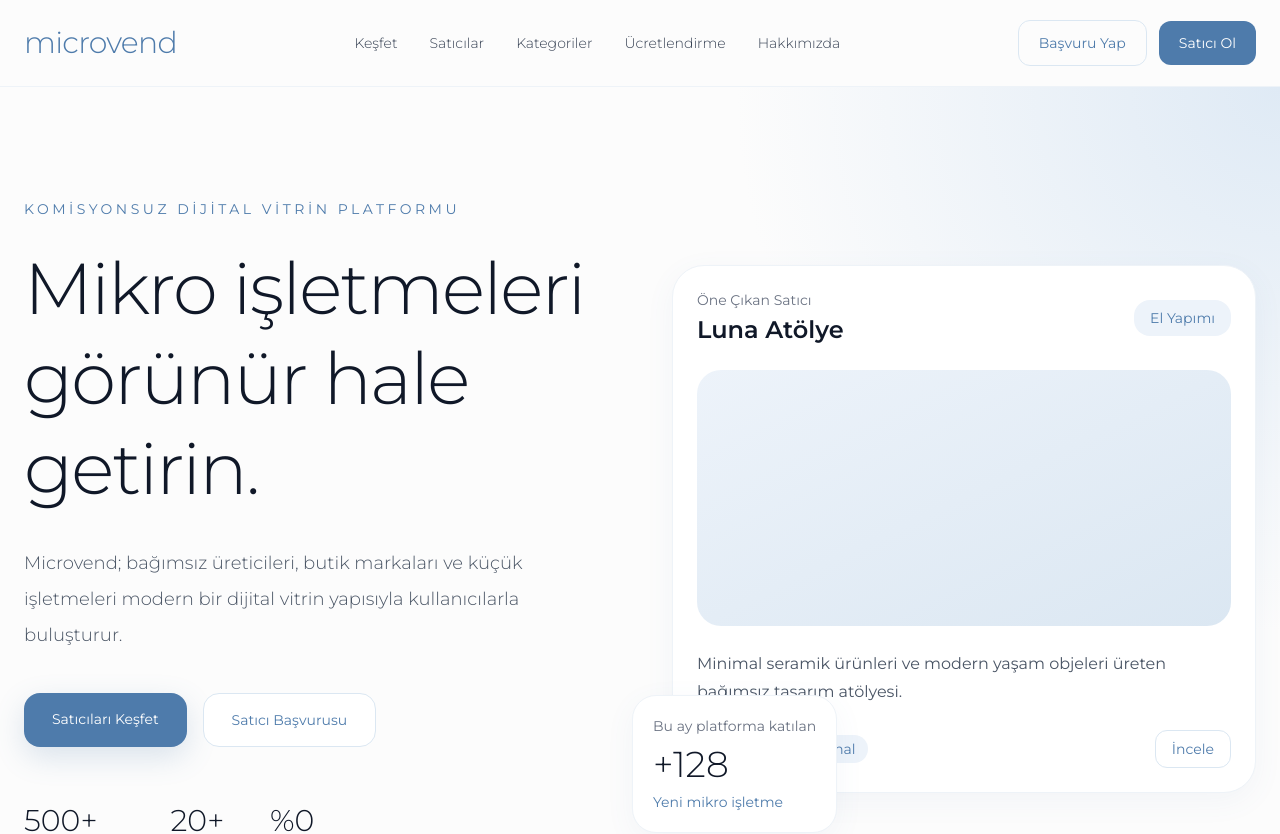
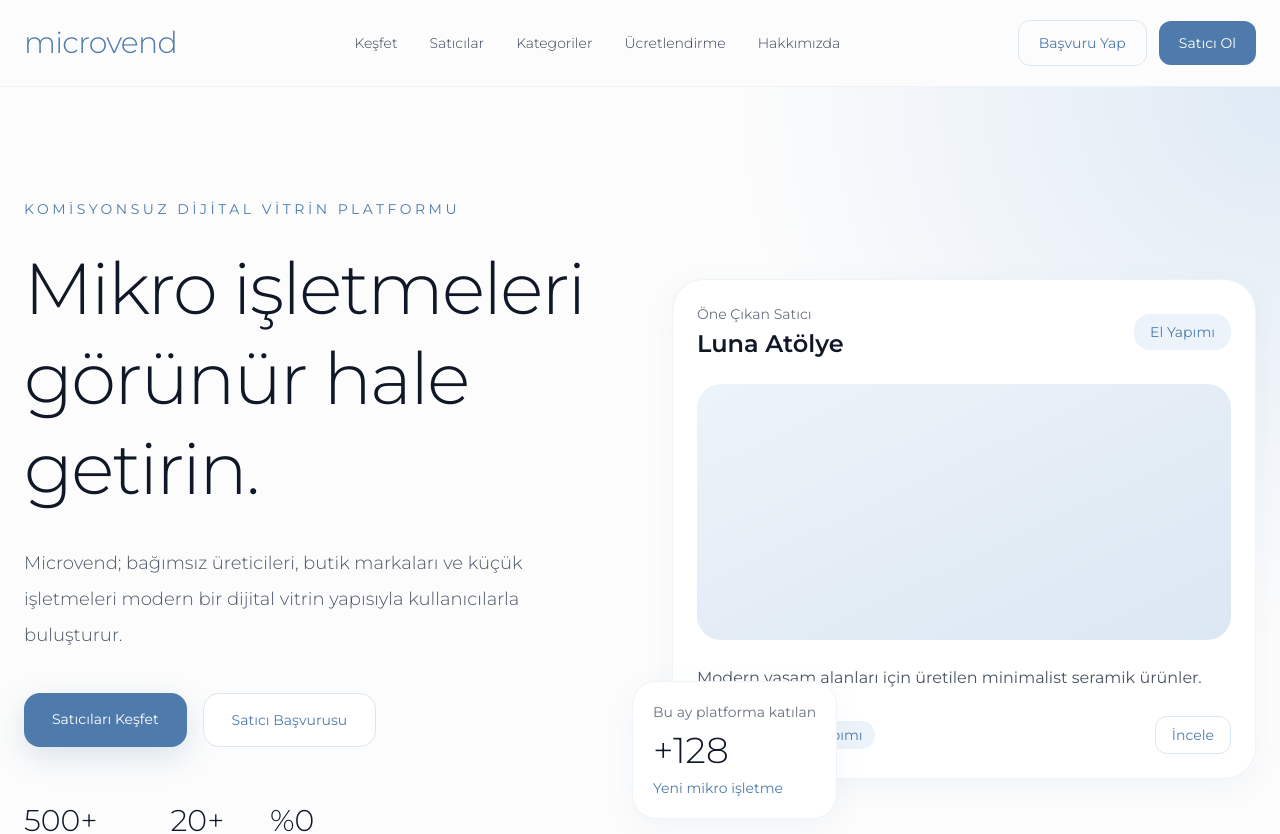
Before and after one commit to oguzkaraa1975/microvend-last, a React (Vite) app: page / in a window 1280 px wide. Shown: the top 834 px of the page. Built offline with nearby package versions, Linux system fonts and the light colour scheme.

Commit message:
Align mock data model with MVP schema

```diff
--- a/src/components/Hero.tsx
+++ b/src/components/Hero.tsx
@@ -1,6 +1,9 @@
 import { Link } from "react-router-dom";
+import { sellers } from "../data/mockData";
 
 function Hero() {
+  const featuredSeller = sellers.find((seller) => seller.featured) ?? sellers[0];
+
   return (
     <section className="relative overflow-hidden">
       <div className="absolute inset-0 bg-[radial-gradient(circle_at_top_right,#dfeaf5,transparent_35%)]" />
@@ -64,35 +67,35 @@ function Hero() {
                 <p className="text-sm text-gray-500">Öne Çıkan Satıcı</p>
 
                 <h3 className="mt-1 text-2xl font-semibold">
-                  Luna Atölye
+                  {featuredSeller.name}
                 </h3>
               </div>
 
               <div className="rounded-2xl bg-[#edf3fa] px-4 py-2 text-sm text-[#4e7bab]">
-                El Yapımı
+                {featuredSeller.categoryName}
               </div>
             </div>
 
             <div className="mb-6 h-64 rounded-[1.5rem] bg-gradient-to-br from-[#edf3fa] to-[#dbe7f2]" />
 
             <p className="mb-6 leading-7 text-gray-600">
-              Minimal seramik ürünleri ve modern yaşam objeleri üreten bağımsız
-              tasarım atölyesi.
+              {featuredSeller.shortDescription}
             </p>
 
             <div className="flex items-center justify-between">
               <div className="flex gap-2">
-                <span className="rounded-full bg-[#edf3fa] px-3 py-1 text-sm text-[#4e7bab]">
-                  Seramik
-                </span>
-
-                <span className="rounded-full bg-[#edf3fa] px-3 py-1 text-sm text-[#4e7bab]">
-                  Minimal
-                </span>
+                {featuredSeller.tags.slice(0, 2).map((tag) => (
+                  <span
+                    key={tag}
+                    className="rounded-full bg-[#edf3fa] px-3 py-1 text-sm text-[#4e7bab]"
+                  >
+                    {tag}
+                  </span>
+                ))}
               </div>
 
               <Link
-                to="/saticilar/luna-atolye"
+                to={`/saticilar/${featuredSeller.slug}`}
                 className="inline-block rounded-xl border border-[#dbe7f2] px-4 py-2 text-sm text-[#4e7bab] transition hover:bg-[#edf3fa]"
               >
                 İncele
--- a/src/data/mockData.ts
+++ b/src/data/mockData.ts
@@ -1,152 +1,264 @@
-export type Kategori = {
-  isim: string;
+export type Category = {
+  id: string;
   slug: string;
+  name: string;
+  description: string;
+  image: string;
+  sellerCount: number;
+  featured: boolean;
 };
 
-export const kategoriler: Kategori[] = [
-  { isim: "El Yapımı", slug: "seramik" },
-  { isim: "Ev Dekorasyonu", slug: "dekorasyon" },
-  { isim: "Moda", slug: "moda" },
-  { isim: "Takı", slug: "taki" },
-  { isim: "Organik Ürünler", slug: "dogal-urunler" },
-  { isim: "Sanat & Tasarım", slug: "sanat" },
-];
-
-export type Satici = {
-  isim: string;
+export type Seller = {
+  id: string;
   slug: string;
-  kategori: string;
-  sehir: string;
-  aciklama: string;
-  etiketler: string[];
-  kapakGorseli: string;
-  logo: string;
-  instagram: string;
-  whatsapp: string;
-  website: string;
-  kurulusYili: number;
-  konum: string;
-  hikaye: string;
+  name: string;
+  categoryId: string;
+  categoryName: string;
+  city: string;
+  shortDescription: string;
+  fullDescription: string;
+  story: string;
+  coverImage: string;
+  logoImage: string;
+  tags: string[];
+  instagramUrl: string;
+  whatsappUrl: string;
+  websiteUrl: string;
+  featured: boolean;
+  planType: "silver" | "gold" | "premium";
+  foundedYear: number;
+  location: string;
 };
 
-export const saticilar: Satici[] = [
+export const sellers: Seller[] = [
   {
-    isim: "Luna Atölye",
+    id: "s1",
     slug: "luna-atolye",
-    kategori: "El Yapımı",
-    sehir: "İstanbul",
-    aciklama:
+    name: "Luna Atölye",
+    categoryId: "c1",
+    categoryName: "El Yapımı",
+    city: "İstanbul",
+    shortDescription:
       "Modern yaşam alanları için üretilen minimalist seramik ürünler.",
-    etiketler: ["Seramik", "El yapımı", "Minimal"],
-    kapakGorseli:
+    fullDescription:
+      "Luna Atölye, modern yaşam alanları için minimalist seramik ürünler üretir. Her parça elde şekillendirilir ve sınırlı sayıda hazırlanır.",
+    story:
+      "Luna Atölye, seramik sanatına duyulan tutkuyla küçük bir atölyede doğdu. Her parça elde şekillendirilir, doğal sırlarla kaplanır ve sınırlı sayıda üretilir. Amacımız, günlük yaşamın içine sakin ve zamansız objeler yerleştirmek.",
+    coverImage:
       "https://images.unsplash.com/photo-1610701596007-11502861dcfa?auto=format&fit=crop&w=1600&q=80",
-    logo: "https://images.unsplash.com/photo-1610701596007-11502861dcfa?auto=format&fit=crop&w=200&h=200&q=80",
-    instagram: "https://instagram.com/lunaatolye",
-    whatsapp: "https://wa.me/905321234567",
-    website: "https://lunaatolye.com",
-    kurulusYili: 2019,
-    konum: "Kadıköy, İstanbul",
-    hikaye:
-      "Luna Atölye, seramik sanatına duyulan tutkuyla küçük bir atölyede doğdu. Her parça elde şekillendirilir, doğal sırlarla kaplanır ve sınırlı sayıda üretilir. Amacımız, günlük yaşamın içine sakin ve zamansız objeler yerleştirmek.",
+    logoImage:
+      "https://images.unsplash.com/photo-1610701596007-11502861dcfa?auto=format&fit=crop&w=200&h=200&q=80",
+    instagramUrl: "https://instagram.com/lunaatolye",
+    whatsappUrl: "https://wa.me/905321234567",
+    websiteUrl: "https://lunaatolye.com",
+    featured: true,
+    planType: "premium",
+    foundedYear: 2019,
+    location: "Kadıköy, İstanbul",
+    tags: ["Seramik", "El yapımı", "Minimal"],
   },
 
   {
-    isim: "North Craft",
+    id: "s2",
     slug: "north-craft",
-    kategori: "Ev Dekorasyonu",
-    sehir: "Ankara",
-    aciklama:
+    name: "North Craft",
+    categoryId: "c2",
+    categoryName: "Ev Dekorasyonu",
+    city: "Ankara",
+    shortDescription:
       "Doğal ahşap ve premium dekoratif yaşam ürünleri üreten butik marka.",
-    etiketler: ["Ahşap", "Dekorasyon", "Doğal"],
-    kapakGorseli:
+    fullDescription:
+      "North Craft, doğal ahşap ve premium dekoratif yaşam ürünleri üreten butik bir markadır. Sürdürülebilir malzeme seçimi ve sade estetik ön plandadır.",
+    story:
+      "North Craft, Anadolu'nun ahşap işçiliği geleneğini çağdaş ev dekorasyonuyla buluşturur. Her ürün, sürdürülebilir kaynaklardan seçilen malzemelerle atölyemizde tek tek işlenir. Doğallık, dayanıklılık ve sade estetik markamızın temel taşlarıdır.",
+    coverImage:
       "https://images.unsplash.com/photo-1618221195710-dd6b41faaea6?auto=format&fit=crop&w=1600&q=80",
-    logo: "https://images.unsplash.com/photo-1618221195710-dd6b41faaea6?auto=format&fit=crop&w=200&h=200&q=80",
-    instagram: "https://instagram.com/northcrafttr",
-    whatsapp: "https://wa.me/905331234567",
-    website: "https://northcraft.com.tr",
-    kurulusYili: 2017,
-    konum: "Çankaya, Ankara",
-    hikaye:
-      "North Craft, Anadolu'nun ahşap işçiliği geleneğini çağdaş ev dekorasyonuyla buluşturur. Her ürün, sürdürülebilir kaynaklardan seçilen malzemelerle atölyemizde tek tek işlenir. Doğallık, dayanıklılık ve sade estetik markamızın temel taşlarıdır.",
+    logoImage:
+      "https://images.unsplash.com/photo-1618221195710-dd6b41faaea6?auto=format&fit=crop&w=200&h=200&q=80",
+    instagramUrl: "https://instagram.com/northcrafttr",
+    whatsappUrl: "https://wa.me/905331234567",
+    websiteUrl: "https://northcraft.com.tr",
+    featured: true,
+    planType: "gold",
+    foundedYear: 2017,
+    location: "Çankaya, Ankara",
+    tags: ["Ahşap", "Dekorasyon", "Doğal"],
   },
 
   {
-    isim: "Mora Studio",
+    id: "s3",
     slug: "mora-studio",
-    kategori: "Moda",
-    sehir: "İzmir",
-    aciklama:
+    name: "Mora Studio",
+    categoryId: "c3",
+    categoryName: "Moda",
+    city: "İzmir",
+    shortDescription:
       "Zamansız tasarımlara odaklanan bağımsız yavaş moda markası.",
-    etiketler: ["Moda", "Yavaş moda", "Butik"],
-    kapakGorseli:
+    fullDescription:
+      "Mora Studio, zamansız tasarımlara odaklanan bağımsız bir yavaş moda markasıdır. Koleksiyonlar küçük seriler halinde üretilir.",
+    story:
+      "Mora Studio, hızlı modanın ötesinde, gardıroba yıllarca eşlik edecek parçalar tasarlar. Kumaş seçiminden dikiş detayına kadar her adımda kalite ve özen ön plandadır. Küçük seriler halinde üretilen koleksiyonlarımız, bireysel ifadeyi destekler.",
+    coverImage:
       "https://images.unsplash.com/photo-1558618666-fcd25c85cd64?auto=format&fit=crop&w=1600&q=80",
-    logo: "https://images.unsplash.com/photo-1594938298603-c8148c4dae35?auto=format&fit=crop&w=200&h=200&q=80",
-    instagram: "https://instagram.com/morastudio",
-    whatsapp: "https://wa.me/905341234567",
-    website: "https://morastudio.co",
-    kurulusYili: 2020,
-    konum: "Alsancak, İzmir",
-    hikaye:
-      "Mora Studio, hızlı modanın ötesinde, gardıroba yıllarca eşlik edecek parçalar tasarlar. Kumaş seçiminden dikiş detayına kadar her adımda kalite ve özen ön plandadır. Küçük seriler halinde üretilen koleksiyonlarımız, bireysel ifadeyi destekler.",
+    logoImage:
+      "https://images.unsplash.com/photo-1594938298603-c8148c4dae35?auto=format&fit=crop&w=200&h=200&q=80",
+    instagramUrl: "https://instagram.com/morastudio",
+    whatsappUrl: "https://wa.me/905341234567",
+    websiteUrl: "https://morastudio.co",
+    featured: true,
+    planType: "gold",
+    foundedYear: 2020,
+    location: "Alsancak, İzmir",
+    tags: ["Moda", "Yavaş moda", "Butik"],
   },
 
   {
-    isim: "Verde Organik",
+    id: "s4",
     slug: "verde-organik",
-    kategori: "Organik Ürünler",
-    sehir: "Muğla",
-    aciklama:
+    name: "Verde Organik",
+    categoryId: "c5",
+    categoryName: "Organik Ürünler",
+    city: "Muğla",
+    shortDescription:
       "Küçük üreticilerden doğal, katkısız ve yerel organik ürünler.",
-    etiketler: ["Organik", "Yerel", "Doğal"],
-    kapakGorseli:
+    fullDescription:
+      "Verde Organik, küçük üreticilerden doğal, katkısız ve yerel organik ürünleri doğrudan sofranıza ulaştırır. Ürünler mevsimsel hasat döngüsüne göre sunulur.",
+    story:
+      "Verde Organik, Ege'nin verimli topraklarında yetişen ürünleri doğrudan üreticiden sofranıza ulaştırır. Kimyasal gübre ve katkı maddesi kullanılmadan yetiştirilen ürünler, mevsimsel hasat döngüsüne uygun şekilde sunulur. Yerel ekonomiyi desteklemek misyonumuzun merkezindedir.",
+    coverImage:
       "https://images.unsplash.com/photo-1540420773420-3366772f4999?auto=format&fit=crop&w=1600&q=80",
-    logo: "https://images.unsplash.com/photo-1488459716781-31db52582fe9?auto=format&fit=crop&w=200&h=200&q=80",
-    instagram: "https://instagram.com/verdeorganik",
-    whatsapp: "https://wa.me/905351234567",
-    website: "https://verdeorganik.com",
-    kurulusYili: 2018,
-    konum: "Fethiye, Muğla",
-    hikaye:
-      "Verde Organik, Ege'nin verimli topraklarında yetişen ürünleri doğrudan üreticiden sofranıza ulaştırır. Kimyasal gübre ve katkı maddesi kullanılmadan yetiştirilen ürünler, mevsimsel hasat döngüsüne uygun şekilde sunulur. Yerel ekonomiyi desteklemek misyonumuzun merkezindedir.",
+    logoImage:
+      "https://images.unsplash.com/photo-1488459716781-31db52582fe9?auto=format&fit=crop&w=200&h=200&q=80",
+    instagramUrl: "https://instagram.com/verdeorganik",
+    whatsappUrl: "https://wa.me/905351234567",
+    websiteUrl: "https://verdeorganik.com",
+    featured: false,
+    planType: "silver",
+    foundedYear: 2018,
+    location: "Fethiye, Muğla",
+    tags: ["Organik", "Yerel", "Doğal"],
   },
 
   {
-    isim: "Atelier Moni",
+    id: "s5",
     slug: "atelier-moni",
-    kategori: "Takı",
-    sehir: "Eskişehir",
-    aciklama:
+    name: "Atelier Moni",
+    categoryId: "c4",
+    categoryName: "Takı",
+    city: "Eskişehir",
+    shortDescription:
       "Minimal ve modern çizgilere sahip el yapımı takı koleksiyonları.",
-    etiketler: ["Takı", "Minimal", "El yapımı"],
-    kapakGorseli:
+    fullDescription:
+      "Atelier Moni, minimal ve modern çizgilere sahip el yapımı takı koleksiyonları hazırlar. Her parça el işçiliğiyle şekillendirilir.",
+    story:
+      "Atelier Moni, günlük hayatta taşınabilir sanat parçaları yaratmayı hedefler. Her takı, el işçiliğiyle şekillendirilir ve dayanıklı malzemelerle tamamlanır. Minimal formlar, güçlü ifade arayan modern kadınlar için tasarlanır.",
+    coverImage:
       "https://images.unsplash.com/photo-1515562141207-7a88fb7ce338?auto=format&fit=crop&w=1600&q=80",
-    logo: "https://images.unsplash.com/photo-1515562141207-7a88fb7ce338?auto=format&fit=crop&w=200&h=200&q=80",
-    instagram: "https://instagram.com/ateliermoni",
-    whatsapp: "https://wa.me/905361234567",
-    website: "https://ateliermoni.com",
-    kurulusYili: 2021,
-    konum: "Odunpazarı, Eskişehir",
-    hikaye:
-      "Atelier Moni, günlük hayatta taşınabilir sanat parçaları yaratmayı hedefler. Her takı, el işçiliğiyle şekillendirilir ve dayanıklı malzemelerle tamamlanır. Minimal formlar, güçlü ifade arayan modern kadınlar için tasarlanır.",
+    logoImage:
+      "https://images.unsplash.com/photo-1515562141207-7a88fb7ce338?auto=format&fit=crop&w=200&h=200&q=80",
+    instagramUrl: "https://instagram.com/ateliermoni",
+    whatsappUrl: "https://wa.me/905361234567",
+    websiteUrl: "https://ateliermoni.com",
+    featured: false,
+    planType: "silver",
+    foundedYear: 2021,
+    location: "Odunpazarı, Eskişehir",
+    tags: ["Takı", "Minimal", "El yapımı"],
   },
 
   {
-    isim: "Nora Wear",
+    id: "s6",
     slug: "nora-wear",
-    kategori: "Moda",
-    sehir: "İstanbul",
-    aciklama:
+    name: "Nora Wear",
+    categoryId: "c3",
+    categoryName: "Moda",
+    city: "İstanbul",
+    shortDescription:
       "Küçük ölçekli üretim yapan bağımsız kadın giyim markası.",
-    etiketler: ["Moda", "Kadın giyim", "Butik"],
-    kapakGorseli:
+    fullDescription:
+      "Nora Wear, küçük ölçekli üretim yapan bağımsız bir kadın giyim markasıdır. Koleksiyonlar sınırlı adetlerle, bilinçli tüketimi destekleyecek şekilde hazırlanır.",
+    story:
+      "Nora Wear, kadınların kendilerini özgürce ifade edebileceği parçalar üretir. Atölyemizde her koleksiyon sınırlı adetlerle hazırlanır; kalıp israfını azaltmak ve bilinçli tüketimi desteklemek önceliğimizdir. Konfor, zarafet ve sürdürülebilir üretim bir arada.",
+    coverImage:
       "https://images.unsplash.com/photo-1490481651871-ab68de25d43d?auto=format&fit=crop&w=1600&q=80",
-    logo: "https://images.unsplash.com/photo-1445205170230-053b83016050?auto=format&fit=crop&w=200&h=200&q=80",
-    instagram: "https://instagram.com/norawear",
-    whatsapp: "https://wa.me/905371234567",
-    website: "https://norawear.com",
-    kurulusYili: 2022,
-    konum: "Beşiktaş, İstanbul",
-    hikaye:
-      "Nora Wear, kadınların kendilerini özgürce ifade edebileceği parçalar üretir. Atölyemizde her koleksiyon sınırlı adetlerle hazırlanır; kalıp israfını azaltmak ve bilinçli tüketimi desteklemek önceliğimizdir. Konfor, zarafet ve sürdürülebilir üretim bir arada.",
+    logoImage:
+      "https://images.unsplash.com/photo-1445205170230-053b83016050?auto=format&fit=crop&w=200&h=200&q=80",
+    instagramUrl: "https://instagram.com/norawear",
+    whatsappUrl: "https://wa.me/905371234567",
+    websiteUrl: "https://norawear.com",
+    featured: false,
+    planType: "silver",
+    foundedYear: 2022,
+    location: "Beşiktaş, İstanbul",
+    tags: ["Moda", "Kadın giyim", "Butik"],
   },
 ];
+
+const categoryDefinitions: Omit<Category, "sellerCount">[] = [
+  {
+    id: "c1",
+    slug: "seramik",
+    name: "El Yapımı",
+    description:
+      "El Yapımı alanındaki butik markaları, bağımsız üreticileri ve mikro ölçekli işletmeleri keşfedin.",
+    image:
+      "https://images.unsplash.com/photo-1610701596007-11502861dcfa?auto=format&fit=crop&w=1200&q=80",
+    featured: true,
+  },
+  {
+    id: "c2",
+    slug: "dekorasyon",
+    name: "Ev Dekorasyonu",
+    description:
+      "Ev Dekorasyonu alanındaki butik markaları, bağımsız üreticileri ve mikro ölçekli işletmeleri keşfedin.",
+    image:
+      "https://images.unsplash.com/photo-1618221195710-dd6b41faaea6?auto=format&fit=crop&w=1200&q=80",
+    featured: true,
+  },
+  {
+    id: "c3",
+    slug: "moda",
+    name: "Moda",
+    description:
+      "Moda alanındaki butik markaları, bağımsız üreticileri ve mikro ölçekli işletmeleri keşfedin.",
+    image:
+      "https://images.unsplash.com/photo-1490481651871-ab68de25d43d?auto=format&fit=crop&w=1200&q=80",
+    featured: true,
+  },
+  {
+    id: "c4",
+    slug: "taki",
+    name: "Takı",
+    description:
+      "Takı alanındaki butik markaları, bağımsız üreticileri ve mikro ölçekli işletmeleri keşfedin.",
+    image:
+      "https://images.unsplash.com/photo-1515562141207-7a88fb7ce338?auto=format&fit=crop&w=1200&q=80",
+    featured: true,
+  },
+  {
+    id: "c5",
+    slug: "dogal-urunler",
+    name: "Organik Ürünler",
+    description:
+      "Organik Ürünler alanındaki butik markaları, bağımsız üreticileri ve mikro ölçekli işletmeleri keşfedin.",
+    image:
+      "https://images.unsplash.com/photo-1540420773420-3366772f4999?auto=format&fit=crop&w=1200&q=80",
+    featured: true,
+  },
+  {
+    id: "c6",
+    slug: "sanat",
+    name: "Sanat & Tasarım",
+    description:
+      "Sanat & Tasarım alanındaki butik markaları, bağımsız üreticileri ve mikro ölçekli işletmeleri keşfedin.",
+    image:
+      "https://images.unsplash.com/photo-1513364776144-60967b0f800f?auto=format&fit=crop&w=1200&q=80",
+    featured: true,
+  },
+];
+
+export const categories: Category[] = categoryDefinitions.map((category) => ({
+  ...category,
+  sellerCount: sellers.filter((seller) => seller.categoryId === category.id)
+    .length,
+}));
--- a/src/pages/HomePage.tsx
+++ b/src/pages/HomePage.tsx
@@ -4,14 +4,14 @@ import FeaturedSellers from "../components/FeaturedSellers";
 import HowItWorks from "../components/HowItWorks";
 import CTA from "../components/CTA";
 
-import { kategoriler, saticilar } from "../data/mockData";
+import { categories, sellers } from "../data/mockData";
 
 function HomePage() {
   return (
     <>
       <Hero />
-      <Categories kategoriler={kategoriler} />
-      <FeaturedSellers saticilar={saticilar} />
+      <Categories categories={categories} />
+      <FeaturedSellers sellers={sellers} />
       <HowItWorks />
       <CTA />
     </>
```
Also changed, not shown: src/components/Categories.tsx (+8 -9 lines), src/components/FeaturedSellers.tsx (+22 -30 lines), src/pages/ApplyPage.tsx (+4 -4 lines), src/pages/CategoriesPage.tsx (+8 -15 lines), src/pages/SellerDetailPage.tsx (+23 -23 lines), src/pages/SellersPage.tsx (+24 -22 lines).
